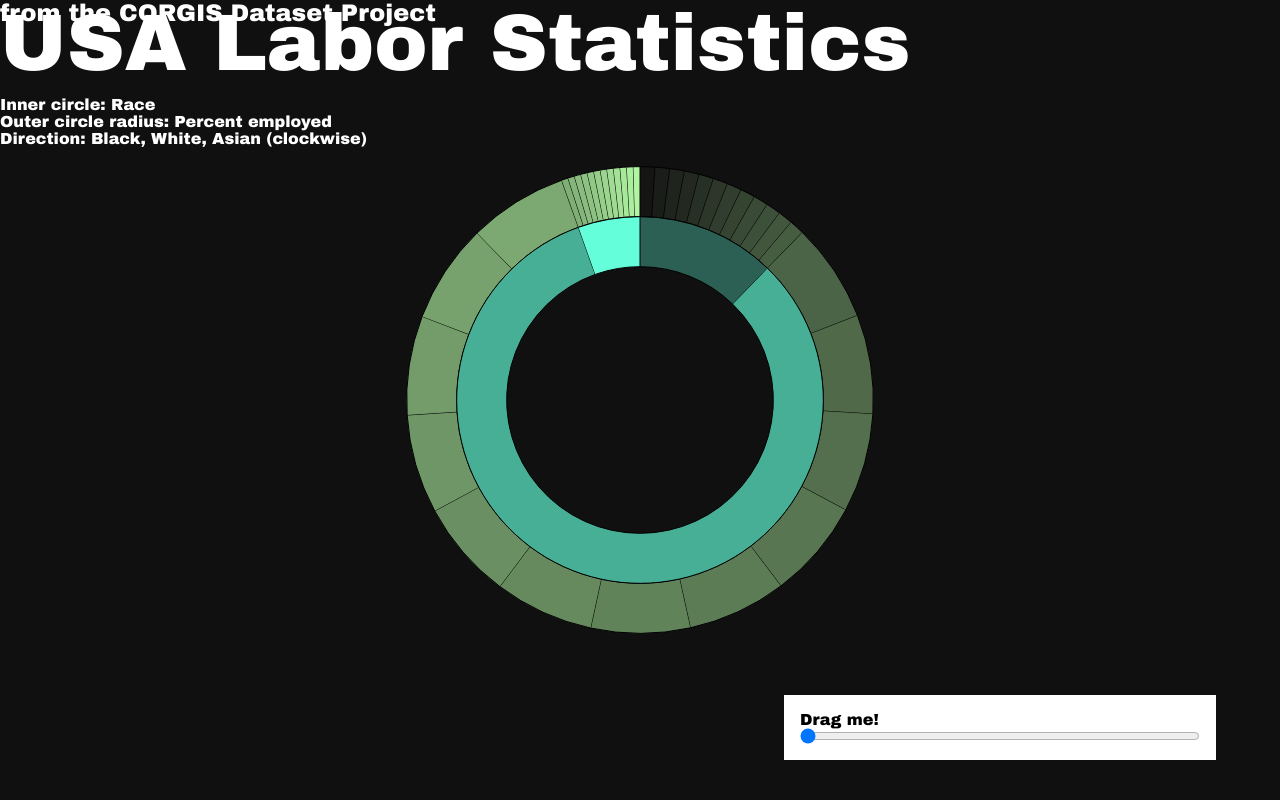
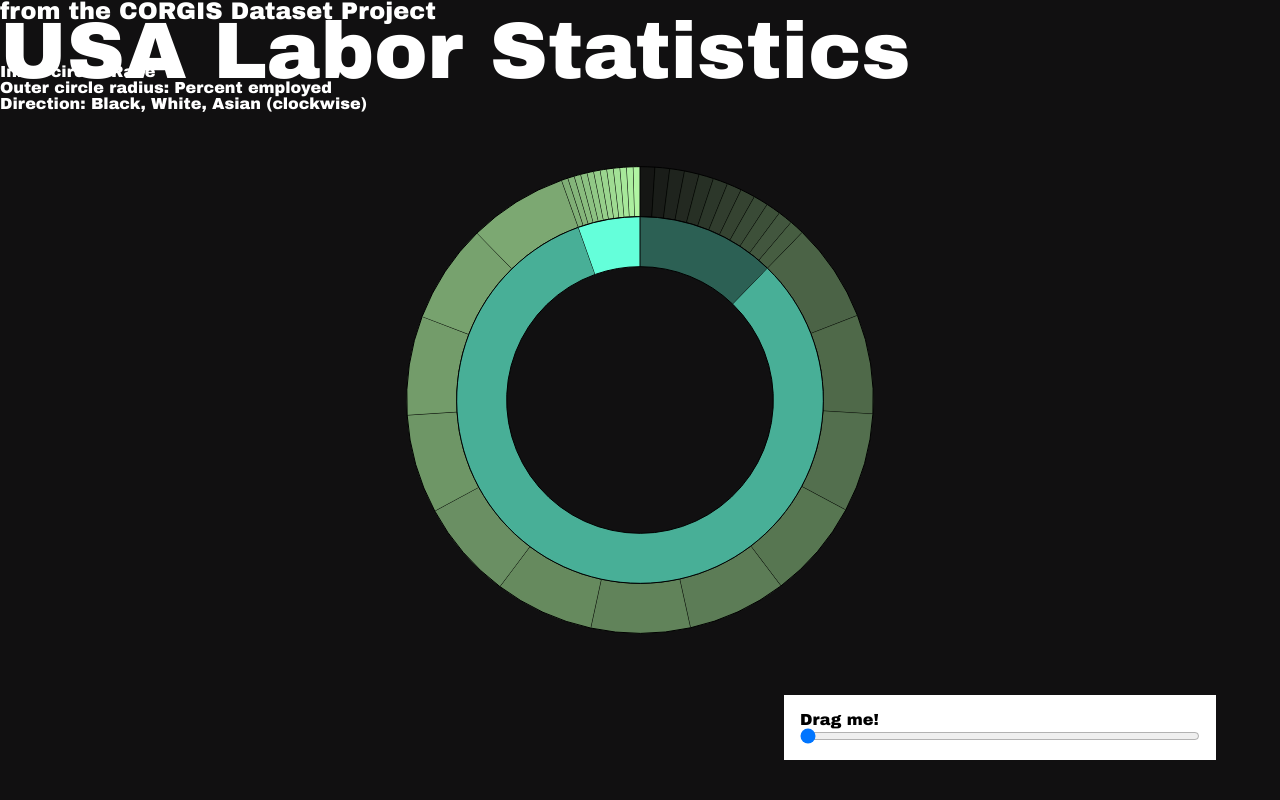
Before and after one commit to QuietImCoding/glowing-data-visualization-project-soft-dev-2017-with-mr-dyrland-weaver-period-9, a Flask app: page / in a window 1280 px wide. Run offline with Flask 2, Linux system fonts and the light colour scheme.

Commit message:
text fix

```diff
--- a/static/main.css
+++ b/static/main.css
@@ -1,7 +1,9 @@
+#t-wrap {
+    position: absolute;
+}
 .txt {
     font-family: 'Arial Black', 'Arial Bold', Gadget, sans-serif;
     color: white;
-    position: absolute;
 }
 #slider {
     position: absolute;
--- a/templates/pichart.html
+++ b/templates/pichart.html
@@ -10,13 +10,21 @@
     <title>USA Labor</title>
   </head>
   <body>
-    <h1 class="txt" id="title">USA Labor Statistics</h1>
-    <h3 class="txt" id="subtitle">from the CORGIS Dataset Project</h3>
-    <p class="txt" style="color:white; font-size:1em; position: absolute; top:12%;">
-      Inner circle: Race<br>
-      Outer circle radius: Percent employed<br>
-      Direction: Black, White, Asian (clockwise)
-     </p>
+
+    <div id="t-wrap">
+      <p style="line-height: 100%;">
+	<span class="txt" id="subtitle" style="position:relative;top:0.125em;">from the CORGIS Dataset Project</span>
+	<br>
+	<span class="txt" id="title" style="position:relative;top:0.35em;">USA Labor Statistics</span>
+	<br>
+	<span class="txt" style="font-size:1em;position:relative;top:2em;">
+	  Inner circle: Race<br>
+	  Outer circle radius: Percent employed<br>
+	  Direction: Black, White, Asian (clockwise)
+	</span>
+      </p>
+    </div>
+
     <div id="slider">
       <h5 id="yeardisplay">Drag me!</h5>
       <input id="timeslider" oninput="slyd(this.value)" type="range" min="1972" max="2015" step="1" value="1972">
```
